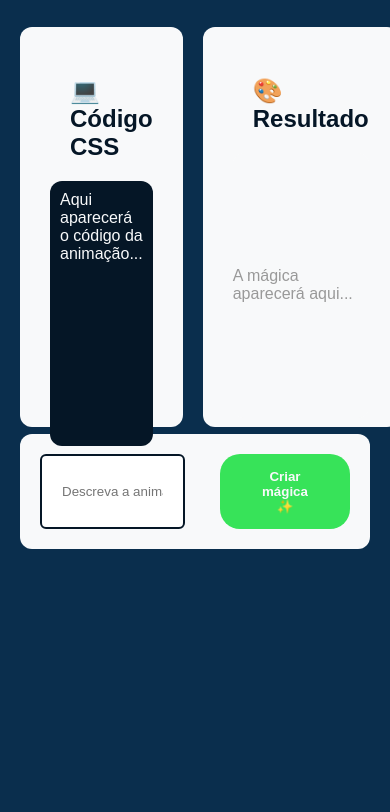
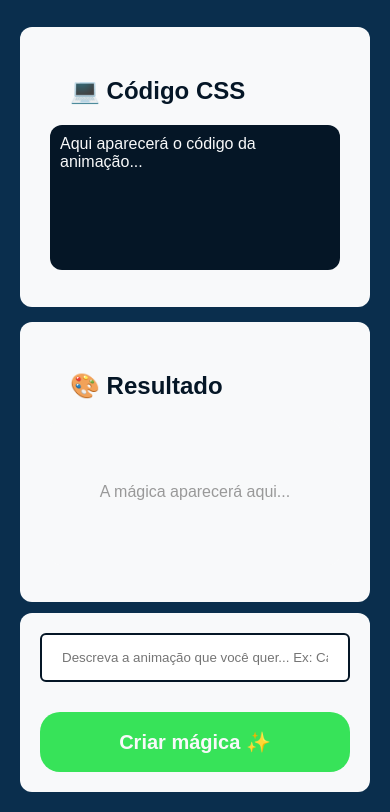
Before and after one commit to vitorgaxa/Criador-Magico, a plain HTML site: page index.html in a window 390 px wide. Shown: the part 160-972 px from the top of the page. Before the commit the page ends 844 px from the top, so only its background shows below. Drawn offline with Linux system fonts and the light colour scheme.

Commit message:
responsividade celular

```diff
--- a/style.css
+++ b/style.css
@@ -94,3 +94,29 @@ button:hover {
 button:active {
     transform: scale(0.9);
 }
+
+@media screen and (max-width: 768px) {
+    main {
+        flex-direction: column;
+        gap: 15px;
+        margin-bottom: 3%;
+    }
+
+    .sessao-maior {
+        height: 280px;
+    }
+
+    .sessao-menor {
+        flex-direction: column;
+        gap: 30px;
+    }
+
+    input {
+        width: 100%;
+    }
+
+    button {
+        padding: 18px 40px;
+        font-size: 20px;
+    }
+}
```
Also changed, not shown: scripts.js (+6 -9 lines).
